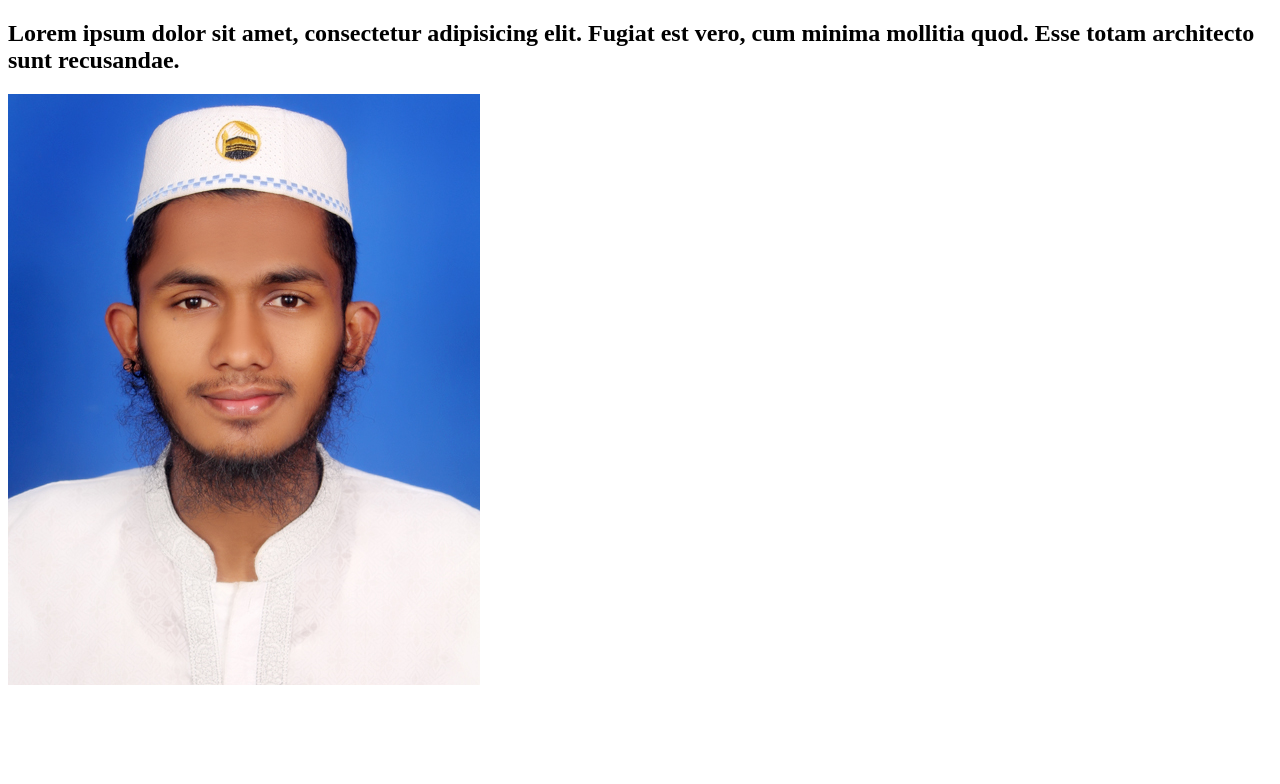
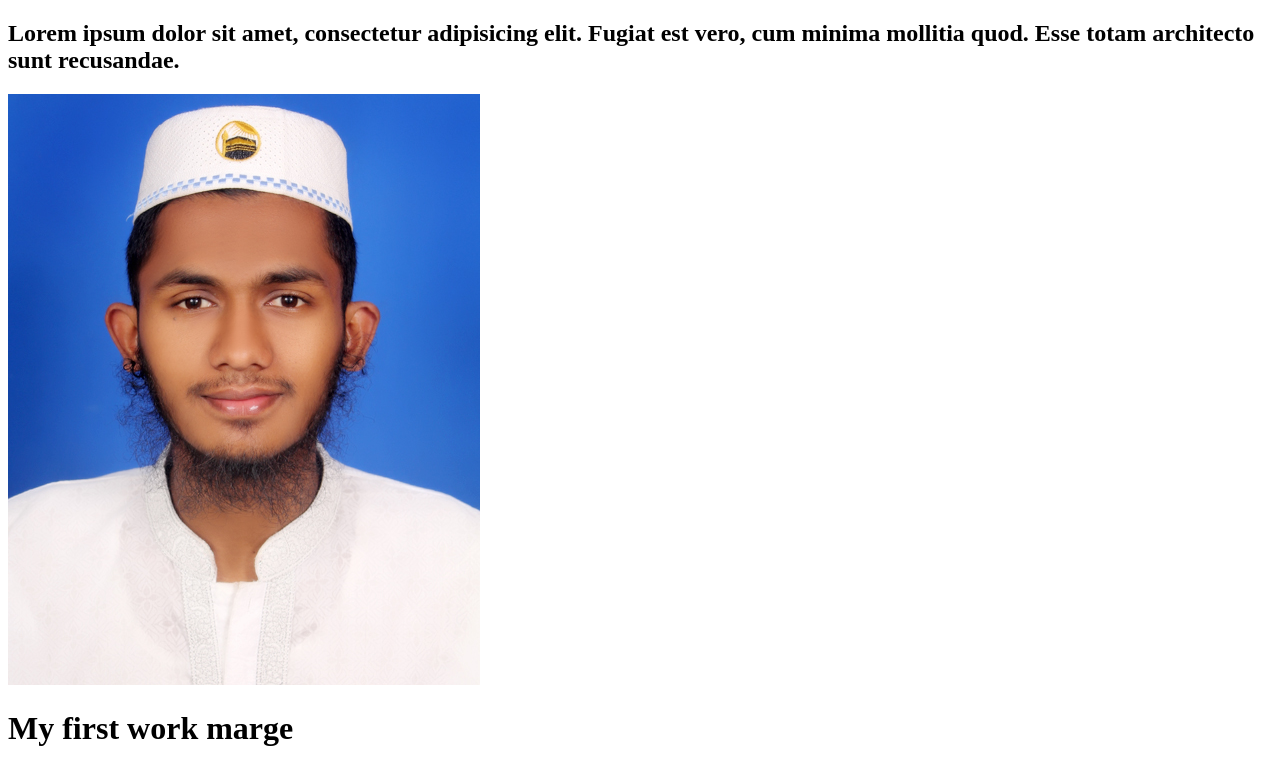
Before and after one commit to shanto1135/my-third-repo, a plain HTML site: page index.html in a window 1280 px wide. Drawn offline with Linux system fonts and the light colour scheme.

Commit message:
new work

```diff
--- a/index.html
+++ b/index.html
@@ -9,5 +9,6 @@
 <body>
     <h2>Lorem ipsum dolor sit amet, consectetur adipisicing elit. Fugiat est vero, cum minima mollitia quod. Esse totam architecto sunt recusandae.</h2>
     <img src="./01610371032.jpg" alt="">
+    <h1>My first work marge</h1>
 </body>
 </html>
```
